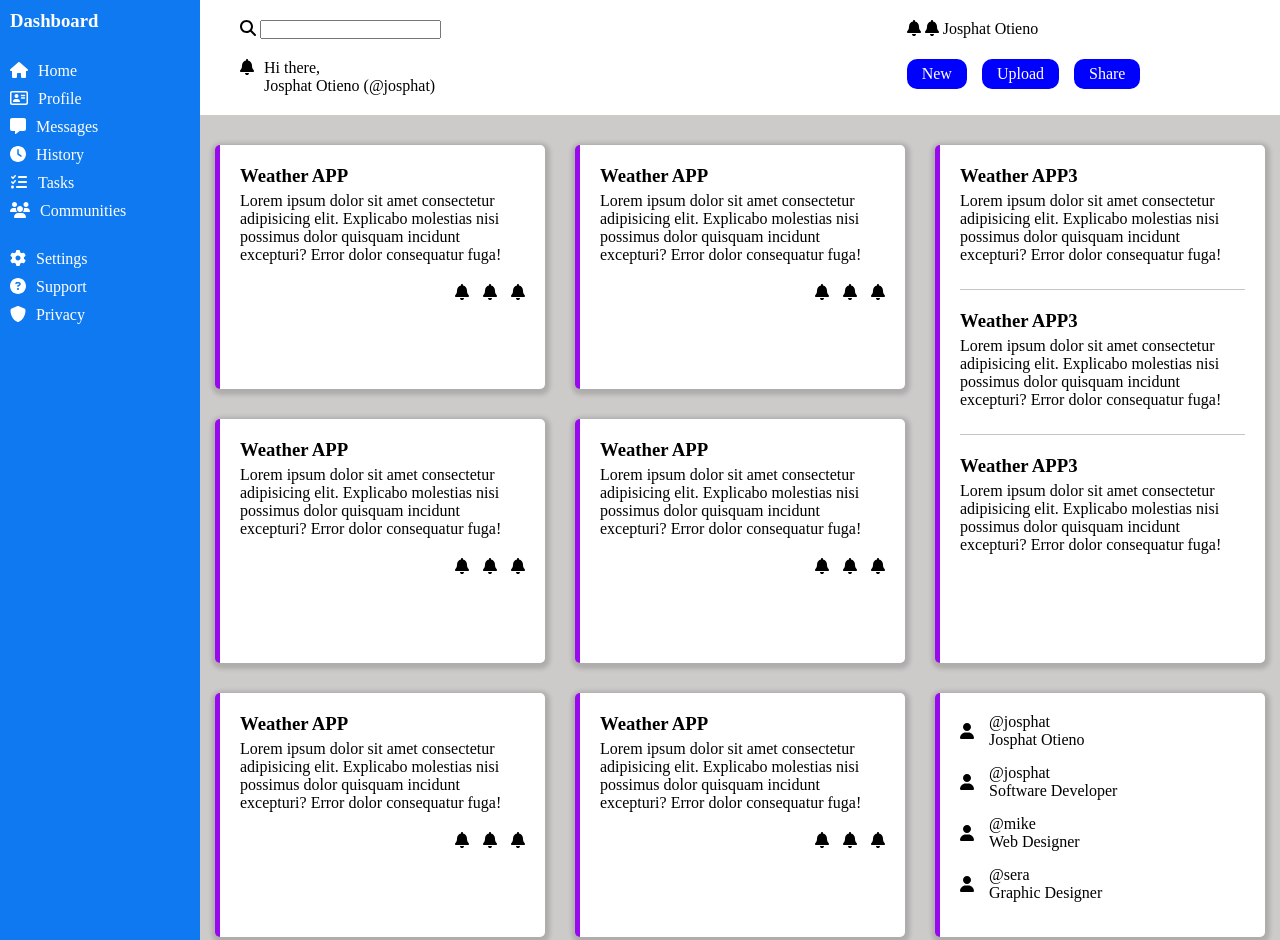
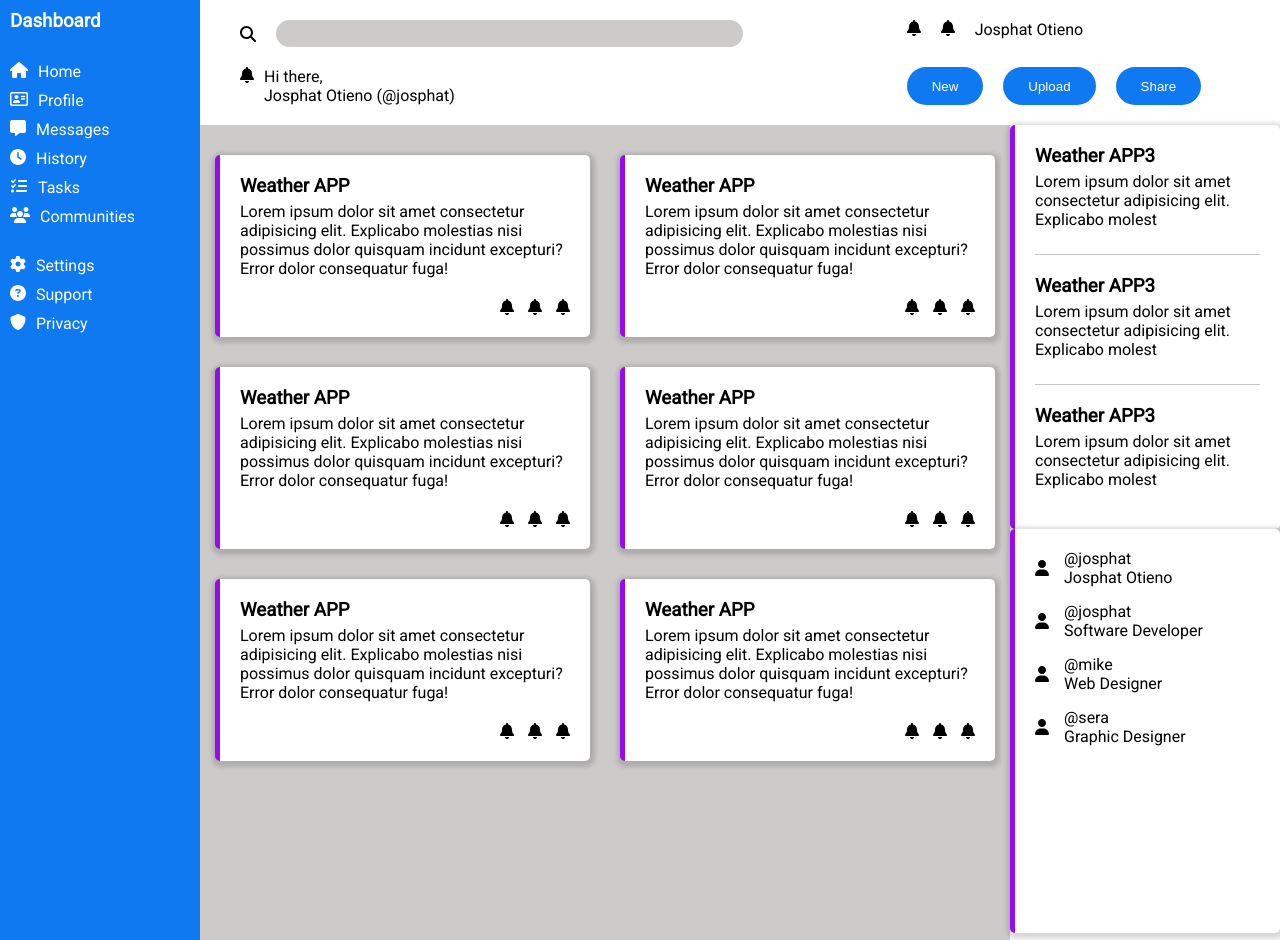
Before and after one commit to josphatotieno/Admin-Dashboard, a plain HTML site: page index.html in a window 1280 px wide. Shown: the top 940 px of the page. Drawn offline with Linux system fonts and the light colour scheme.

Commit message:
Update index.html

```diff
--- a/index.html
+++ b/index.html
@@ -9,7 +9,6 @@
     <title>Admin Dashboard</title>
 </head>
 <body>
-
     <aside>
         <div class="sidebar-title">
             <h3>Dashboard</h3>
@@ -59,18 +58,15 @@
                     </div>
                 </div>
 
-                <div class="nav-wrapper">
-                    <nav>
-                        <ul>
-                            <li><a href="">New</a></li>
-                            <li><a href="">Upload</a></li>
-                            <li><a href="">Share</a></li>
-                        </ul>
-                    </nav>
+                <div class="btns">
+                    <button class="btn">New</button>
+                    <button class="btn">Upload</button>
+                    <button class="btn">Share</button>
                 </div>
             </div>
         </header>
 
+        <div id="main-content">
             <section id="projects">
                 <div class="projects-items">
                     <div class="project-item">
@@ -96,23 +92,6 @@
                             <a href=""><i class="fa fa-bell"></i></a>
                             <a href=""><i class="fa fa-bell"></i></a>
                             <a href=""><i class="fa fa-bell"></i></a>
-                    </div>
-                </div>
-
-                <div id='item3' class="project-item">
-                    <div class="project-content">
-                        <h3>Weather APP3</h3>
-                        <p>Lorem ipsum dolor sit amet consectetur adipisicing elit. Explicabo molestias nisi possimus dolor quisquam incidunt excepturi? Error dolor consequatur fuga!</p>
-                    </div>
-
-                    <div class="project-content">
-                        <h3>Weather APP3</h3>
-                        <p>Lorem ipsum dolor sit amet consectetur adipisicing elit. Explicabo molestias nisi possimus dolor quisquam incidunt excepturi? Error dolor consequatur fuga!</p>
-                    </div>
-
-                    <div class="project-content">
-                        <h3>Weather APP3</h3>
-                        <p>Lorem ipsum dolor sit amet consectetur adipisicing elit. Explicabo molestias nisi possimus dolor quisquam incidunt excepturi? Error dolor consequatur fuga!</p>
                         </div>
                     </div>
 
@@ -168,6 +147,27 @@
                         </div>
                     </div>
 
+                </div>
+            </section>
+
+            <div class="sidebar2">
+                <div id='item3' class="project-item">
+                    <div class="project-content">
+                        <h3>Weather APP3</h3>
+                        <p>Lorem ipsum dolor sit amet consectetur adipisicing elit. Explicabo molest</p>
+                    </div>
+
+                    <div class="project-content">
+                        <h3>Weather APP3</h3>
+                        <p>Lorem ipsum dolor sit amet consectetur adipisicing elit. Explicabo molest</p>
+                    </div>
+
+                    <div class="project-content">
+                        <h3>Weather APP3</h3>
+                        <p>Lorem ipsum dolor sit amet consectetur adipisicing elit. Explicabo molest</p>
+                    </div>
+                </div>
+
                 <div id="item8" class="project-item">
                     <div class="trending-items">
                         <div>
@@ -205,9 +205,10 @@
 
                 </div>
 
+            </div>
+        </div>
 
-            </div>
-        </section>
+
     </main>
 
 
--- a/style.css
+++ b/style.css
@@ -1,14 +1,9 @@
+@import url('https://fonts.googleapis.com/css2?family=Roboto&display=swap');
+
 * {
     margin: 0%;
     padding: 0%;
     box-sizing: border-box;
-}
-
-li {
-    list-style: none;
-    background-color: #00f;
-    padding: 6px 15px;
-    border-radius: 10px;
 }
 
 a {
@@ -17,8 +12,10 @@ a {
 }
 
 body {
+    font-family: 'Roboto',sans-serif;
     display: grid;
     grid-template-columns: 200px 2fr;
+    height: 100vh;
 }
 
 header {
@@ -36,11 +33,27 @@ header {
 }
 
 .container1 > div:first-child {
-    flex: 2;
+    display: flex;
+    align-items: center;
+    gap: 20px;
+}
+
+.container1 > div:first-child i {
+    /* flex: 20%; */
+}
+
+.container1 > div:first-child input {
+    border: none;
+    outline: none;
+    padding: 6px 0;
+    border-radius: 20px;
+    background-color: #cdcaca;
+    width: 70%;
 }
 
 .container1 > div:last-child {
-    flex: 1;
+    display: flex;
+    gap: 20px;
 }
 
 i {
@@ -52,9 +65,23 @@ i {
     gap: 10px;
 }
 
-.nav-wrapper ul {
+.btns {
     display: flex;
-    gap: 15px;
+    gap: 20px;
+}
+
+.btn {
+    cursor: pointer;
+    border: none;
+    outline: none;
+    padding: 5px 25px;
+    border-radius: 20px;
+    background-color: rgb(15, 121, 241);
+    color: #fff;
+}
+
+.btn:focus {
+    transform: scale(.97);
 }
 
 /* Sidebar */
@@ -85,6 +112,12 @@ aside li {
 }
 
 /* Projects */
+#main-content {
+    display: grid;
+    grid-template-columns: 3fr 1fr;
+    grid-template-rows: repeat(3,1fr);
+}
+
 #projects {
     padding: 30px 15px;
     background-color: #cdcaca;
@@ -92,8 +125,8 @@ aside li {
 
 .projects-items {
     display: grid;
-    grid-template-columns: repeat(3,1fr);
-    grid-template-rows: repeat(3,2fr);
+    grid-template-columns: repeat(2,1fr);
+    grid-template-rows: repeat(3,1fr);
     gap: 30px;
 }
 
@@ -125,14 +158,15 @@ aside li {
     margin-right: 10px;
 }
 
-#item3 {
-    grid-column: 3;
-    grid-row: 1/ span 2;
-}
 
 #item3 > div:not(:last-child) {
     padding-bottom: 25px;
     border-bottom: 1px solid #c5c5c5;
+}
+
+.sidebar2 {
+    display: grid;
+    grid-template-rows: repeat(3,1fr);
 }
 
 .trending-items > div {
@@ -141,3 +175,11 @@ aside li {
     gap: 15px;
     margin-bottom: 15px;
 }
+
+#item3 {
+    grid-row: 1/2;
+}
+
+#item8 {
+    grid-row: 2/3;
+}
```
Lines whose indentation alone changed are shown as unchanged.
